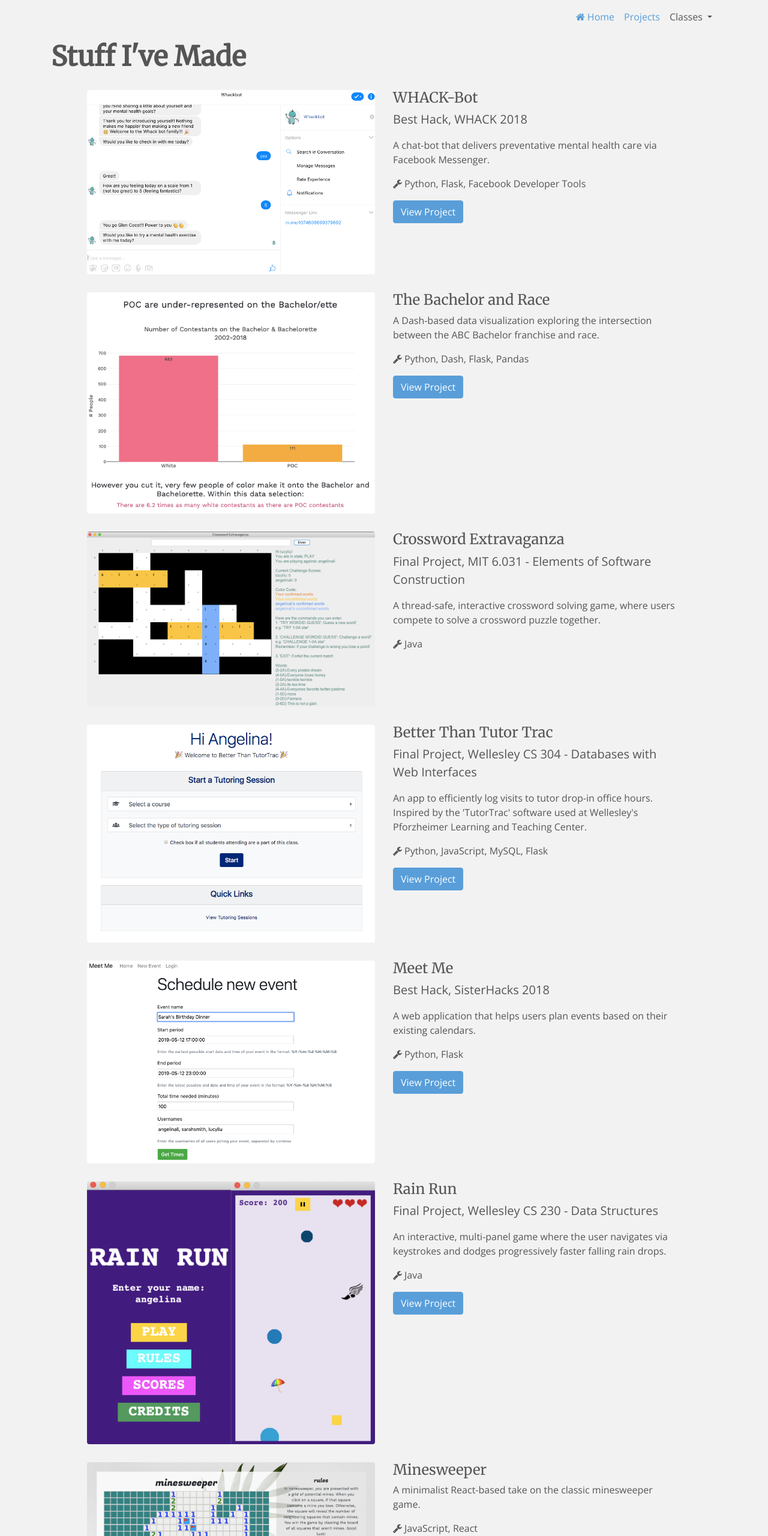
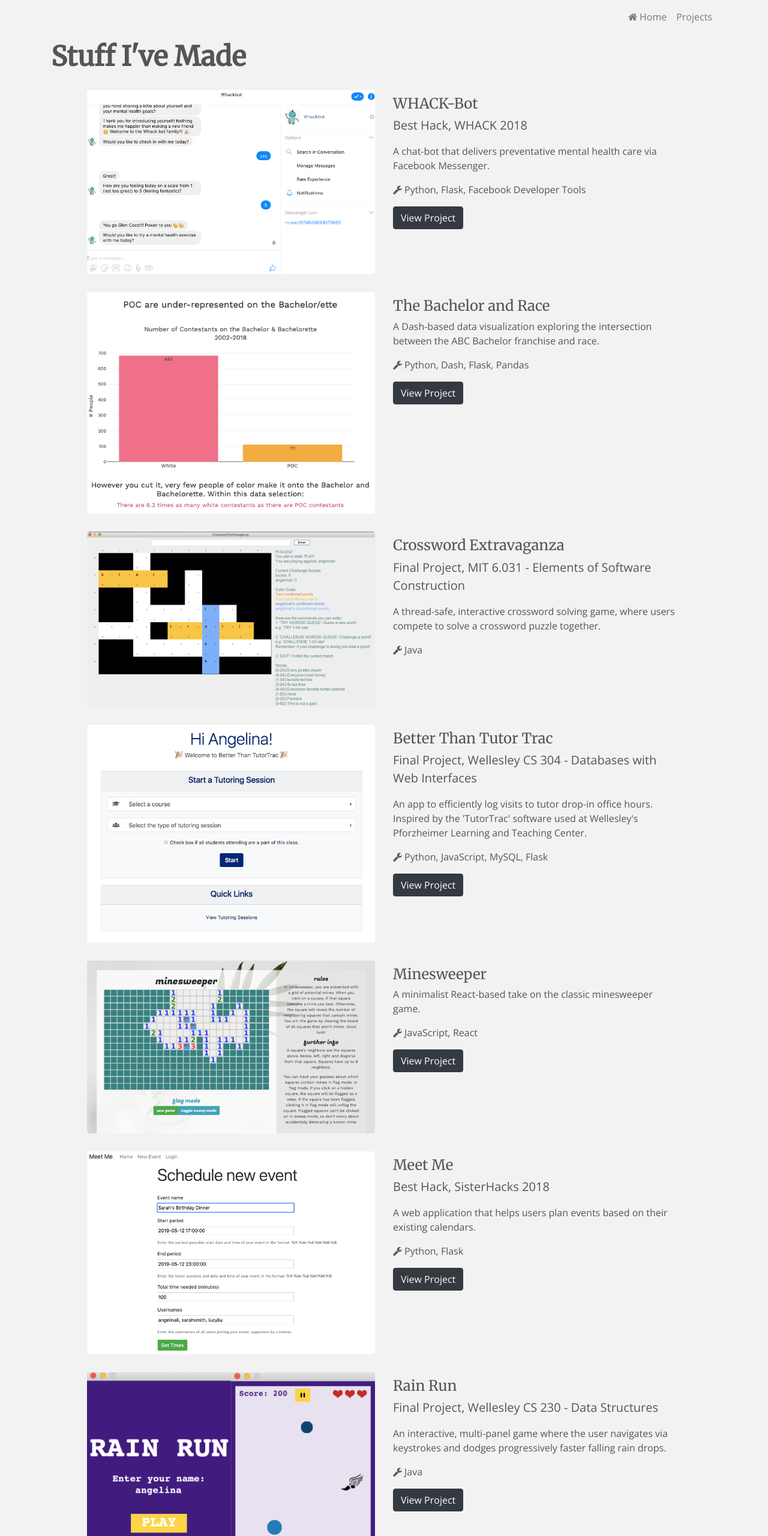
Before and after one commit to angelinahli/angelinahli.github.io, a plain HTML site: page projects.html in a window 1280 px wide. Shown: the top 2560 px of the page at 60% size. Drawn offline with nearby package versions, Linux system fonts and the light colour scheme.

Commit message:
cleaned up front page and navbar

```diff
--- a/projects.html
+++ b/projects.html
@@ -27,7 +27,7 @@
 
 <body id="page-top">
   <!-- Navigation -->
-  <nav class="navbar navbar-expand-lg bg-light fixed-top text-black" id="mainNav">
+  <nav class="nav navbar navbar-expand-lg navbar-light bg-light fixed-top text-black" id="mainNav">
     <div class="container">
       <button class="navbar-toggler navbar-toggler-right" type="button" data-toggle="collapse" data-target="#navbarResponsive" aria-controls="navbarResponsive" aria-expanded="false" aria-label="Toggle navigation">
         <span class="navbar-toggler-icon"></span>
@@ -35,26 +35,16 @@
       <div class="collapse navbar-collapse" id="navbarResponsive">
         <ul class="navbar-nav ml-auto">
 
-          <li class="nav-item text-black">
+          <li class="nav-item text-primary">
             <a class="nav-link js-scroll-trigger" href="./">
               <i class="fa fa-home"></i> Home
             </a>
           </li>
 
-          <li class="nav-item text-black">
+          <li class="nav-item text-primary">
             <a class="nav-link js-scroll-trigger" href="projects.html">
               Projects
             </a>
-          </li>
-
-          <li class="nav-item dropdown">
-            <a class="nav-link dropdown-toggle text-black" href="#" id="classesDropdown" role="button" data-toggle="dropdown" aria-haspopup="true" aria-expanded="false">
-              Classes
-            </a>
-            <div class="dropdown-menu" aria-labelledby="classesDropdown">
-              <a class="dropdown-item" href="cs234/">CS234 - Analytics</a>
-              <a class="dropdown-item" href="cs304/">CS304 - Databases</a>
-            </div>
           </li>
 
         </ul>
--- a/style.css
+++ b/style.css
@@ -83,6 +83,10 @@
   background-color: var(--main-color) !important;
 }
 
+.bg-faded {
+  background-color: var(--light-color) !important;
+}
+
 .bg-dark {
   color: white;
   background-color: #222222 !important;
@@ -100,8 +104,12 @@
   color: #777777;
 }
 
+.text-light {
+  color: var(--light-bg-color);
+}
+
 .text-primary {
-  color: var(--main-color);
+  color: var(--main-color) !important;
 }
 
 .text-faded {
--- a/style/js/portfolio.js
+++ b/style/js/portfolio.js
@@ -31,6 +31,14 @@
     ["Python", "JavaScript", "MySQL", "Flask"],
     "https://github.com/angelinahli/tt3/"
   ),
+    makeProject(
+    "Minesweeper",
+    "",
+    "./img/projects/minesweeper.png",
+    "A minimalist React-based take on the classic minesweeper game.",
+    ["JavaScript", "React"],
+    "https://minesweeper.angelinahli.com/"
+  ),
   makeProject(
     "Meet Me",
     "Best Hack, SisterHacks 2018",
@@ -46,14 +54,6 @@
     "An interactive, multi-panel game where the user navigates via keystrokes and dodges progressively faster falling rain drops.",
     ["Java"],
     "https://github.com/angelinahli/rain-run/"
-  ),
-  makeProject(
-    "Minesweeper",
-    "",
-    "./img/projects/minesweeper.png",
-    "A minimalist React-based take on the classic minesweeper game.",
-    ["JavaScript", "React"],
-    "https://minesweeper.angelinahli.com/"
   )
 ]
 
@@ -83,9 +83,9 @@
   var subtitle = `<p class="lead">${project.subtitle}</p>`;
   var desc = `<p>${project.description}</p>`;
   var tech = `<p class="card-text"><i class="fa fa-wrench"></i> ${project.technologies.join(", ")}</p>`;
-  var btn = `<a href="${project.link}" type="button" class="btn btn-primary">View Project</a>`;
+  var btn = `<a href="${project.link}" type="button" class="btn btn-dark">View Project</a>`;
 
-  var rightColHTML = title;
+  var rightColHTML = `<div style="margin: 10px;"></div>` + title;
   if(project.subtitle) { rightColHTML += subtitle; }
   rightColHTML += desc + tech;
   if(project.link) { rightColHTML += btn; }
```
Also changed, not shown: index.html (+3 -13 lines).
